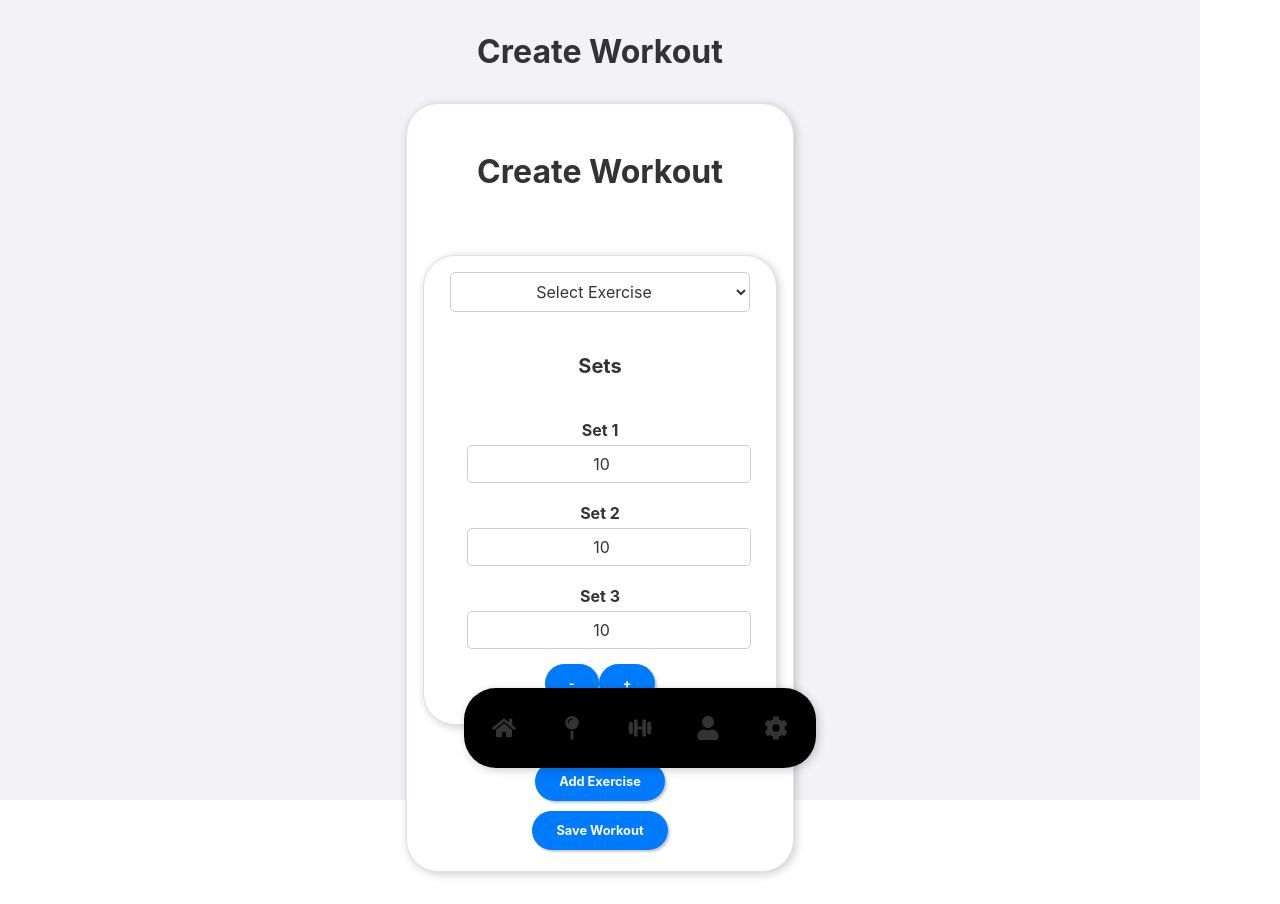
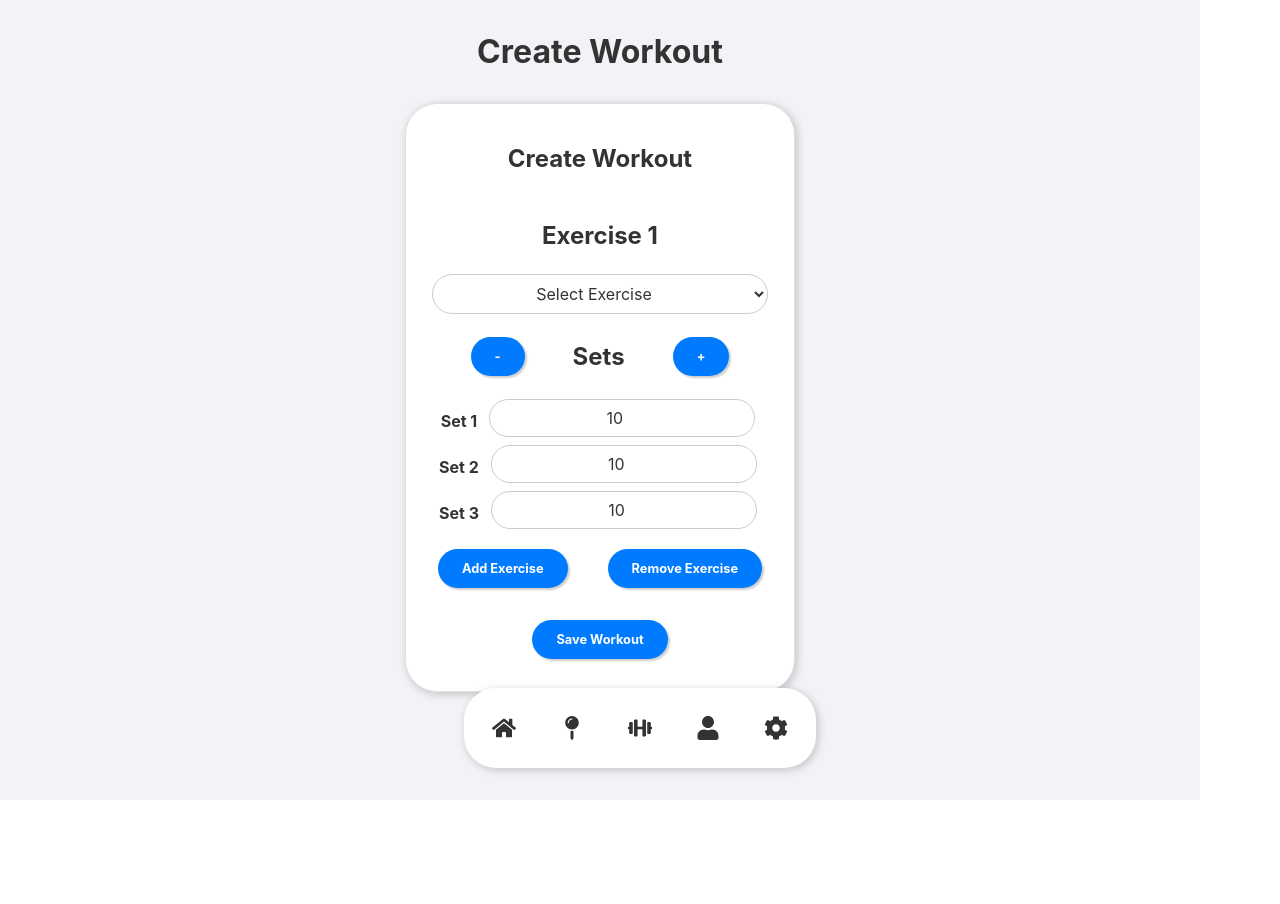
Before and after one commit to Jararered/fitness-framework, a React (Vite) app: page /create in a window 1280 px wide. After the commit the page ends 800 px from the top, so only its background shows below. Built offline with nearby package versions, Linux system fonts and the light colour scheme.

Commit message:
Refactor styles and components for improved UI consistency; update EquipmentToggle and DockBar styles, enhance ExercisePage functionality, and modify workout settings structure

```diff
--- a/src/components/DockBar.css
+++ b/src/components/DockBar.css
@@ -1,8 +1,7 @@
 @import "../styles/variables.css";
 
 .dockbar {
-    /* background-color: var(--card-background); */
-    background-color: #000000;
+    background-color: var(--card-background);
     box-shadow: var(--card-shadow);
 
     border-radius: 2rem;
@@ -16,20 +15,26 @@
     z-index: 1000;
 }
 
-.icon-button svg {
-    color: var(--text-color);
-    margin: auto;
-}
-
 .icon-button {
     border-radius: 1.5rem;
     cursor: pointer;
     display: flex;
     height: 4rem;
     width: 4rem;
+    transition: all 200ms;
 }
 
 .icon-button:hover {
     color: var(--button-background);
     background-color: var(--toggle-hover);
 }
+
+.icon-button svg {
+    color: var(--text-color);
+    margin: auto;
+    transition: all 200ms;
+}
+
+.icon-button:hover svg {
+    color: var(--button-background);
+}
--- a/src/components/EquipmentToggle.css
+++ b/src/components/EquipmentToggle.css
@@ -14,7 +14,7 @@
     margin: 10px;
     padding: 10px 5px 5px;
     background-color: var(--card-background);
-    border-radius: 2rem;
+    border-radius: 1rem;
     border: 1px solid var(--card-border);
     box-shadow: var(--card-shadow);
     cursor: pointer;
--- a/src/context/WorkoutContext.tsx
+++ b/src/context/WorkoutContext.tsx
@@ -6,7 +6,7 @@ interface Settings {
     name: string;
     weight: number;
     height: number;
-    unit: "lb" | "kg";
+    unit: "imperial" | "metric";
     darkMode: boolean;
 }
 
@@ -29,14 +29,19 @@ interface WorkoutContextType {
     equipment: string[];
     categories: string[];
     difficulties: string[];
+
     workoutPlans: WorkoutPlan[];
     setWorkoutPlans: React.Dispatch<React.SetStateAction<WorkoutPlan[]>>;
+
     workoutLogs: WorkoutLog[];
     setWorkoutLogs: React.Dispatch<React.SetStateAction<WorkoutLog[]>>;
+
     settings: Settings;
     setSettings: React.Dispatch<React.SetStateAction<Settings>>;
+
     equipmentConfigs: EquipmentConfig[];
     setEquipmentConfigs: React.Dispatch<React.SetStateAction<EquipmentConfig[]>>;
+
     workoutState: WorkoutState;
     setWorkoutState: React.Dispatch<React.SetStateAction<WorkoutState>>;
 }
@@ -84,7 +89,7 @@ export const WorkoutProvider = ({ children }: { children: ReactNode }) => {
         const saved = localStorage.getItem("settings");
         return saved
             ? JSON.parse(saved)
-            : { name: "", weight: 0, height: 0, unit: "kg", darkMode: false };
+            : { name: "", weight: 0, height: 0, unit: "metric", darkMode: false };
     });
     const [equipmentConfigs, setEquipmentConfigs] = useState<EquipmentConfig[]>(() => {
         const saved = localStorage.getItem("equipmentConfigs");
--- a/src/pages/ExercisePage.tsx
+++ b/src/pages/ExercisePage.tsx
@@ -14,7 +14,7 @@ const ExercisePage: React.FC = () => {
     const isLastSet = workoutState.currentSetIndex === currentExercise.reps.length - 1;
     const isLastExercise = workoutState.currentExerciseIndex === workoutState.currentPlan.exercises.length - 1;
 
-    const next = () => {
+    const handleNext = () => {
         // Update repsCompleted and weightsUsed
         const updatedReps = [...workoutState.repsCompleted];
         const updatedWeights = [...workoutState.weightsUsed];
@@ -75,11 +75,11 @@ const ExercisePage: React.FC = () => {
                 <input
                     type="number"
                     min="0"
-                    step="0.5"
+                    step="2.5"
                     value={weightInput}
                     onChange={(e) => setWeightInput(Math.max(0, Number(e.target.value)))}
                 />
-                <button onClick={next}>Next</button>
+                <button onClick={handleNext}>Next</button>
             </div>
         </div>
     );
--- a/src/pages/WorkoutCreationPage.tsx
+++ b/src/pages/WorkoutCreationPage.tsx
@@ -14,19 +14,19 @@ const WorkoutCreationPage: React.FC = () => {
     ]);
     const navigate = useNavigate();
 
-    const updateReps = (exerciseIndex: number, repIndex: number, value: number) => {
+    const handleUpdateReps = (exerciseIndex: number, repIndex: number, value: number) => {
         const newPlan = [...plan];
         newPlan[exerciseIndex].reps[repIndex] = Math.max(1, value);
         setPlan(newPlan);
     };
 
-    const addSet = (exerciseIndex: number) => {
+    const handleIncreaseSets = (exerciseIndex: number) => {
         const newPlan = [...plan];
         newPlan[exerciseIndex].reps.push(10);
         setPlan(newPlan);
     };
 
-    const removeSet = (exerciseIndex: number) => {
+    const handleDecreaseSets = (exerciseIndex: number) => {
         const newPlan = [...plan];
         if (newPlan[exerciseIndex].reps.length > 1) {
             newPlan[exerciseIndex].reps.pop();
@@ -34,11 +34,17 @@ const WorkoutCreationPage: React.FC = () => {
         }
     };
 
-    const addExercise = () => {
+    const handleAddExercise = () => {
         setPlan([...plan, { exercise: "", reps: [10, 10, 10] }]);
     };
 
-    const saveWorkout = () => {
+    const handleRemoveExercise = () => {
+        if (plan.length > 1) {
+            setPlan(plan.slice(0, plan.length - 1));
+        }
+    }
+
+    const handleSaveWorkout = () => {
         const validPlan = plan
             .filter((p) => p.exercise && p.reps.every((r) => r > 0))
             .map((p) => ({ exercise: p.exercise, reps: p.reps }));
@@ -60,9 +66,10 @@ const WorkoutCreationPage: React.FC = () => {
         <div className="workout-creation-page">
             <h1>Create Workout</h1>
             <div className="card">
-                <h1>Create Workout</h1>
+                <h2>Create Workout</h2>
                 {plan.map((p, exerciseIndex) => (
-                    <div key={exerciseIndex} className="card">
+                    <div key={exerciseIndex} >
+                        <h2>Exercise {exerciseIndex + 1}</h2>
                         <select
                             value={p.exercise}
                             onChange={(e) => {
@@ -78,26 +85,30 @@ const WorkoutCreationPage: React.FC = () => {
                                 </option>
                             ))}
                         </select>
-                        <h2>Sets</h2>
+                        <span>
+                            <button className="adjust" onClick={() => handleDecreaseSets(exerciseIndex)}>-</button>
+                            <h2>Sets</h2>
+                            <button className="adjust" onClick={() => handleIncreaseSets(exerciseIndex)}>+</button>
+                        </span>
                         {p.reps.map((rep, repIndex) => (
-                            <div key={repIndex}>
+                            <span key={repIndex}>
                                 <label>Set {repIndex + 1}</label>
                                 <input
                                     type="number"
                                     value={rep}
-                                    onChange={(e) => updateReps(exerciseIndex, repIndex, Number(e.target.value))}
+                                    onChange={(e) => handleUpdateReps(exerciseIndex, repIndex, Number(e.target.value))}
                                     min="1"
+                                    step="1"
                                 />
-                            </div>
+                            </span>
                         ))}
-                        <div>
-                            <button className="set-adjust" onClick={() => removeSet(exerciseIndex)}>-</button>
-                            <button className="set-adjust" onClick={() => addSet(exerciseIndex)}>+</button>
-                        </div>
                     </div>
                 ))}
-                <button onClick={addExercise}>Add Exercise</button>
-                <button onClick={saveWorkout}>Save Workout</button>
+                <span>
+                    <button onClick={handleAddExercise}>Add Exercise</button>
+                    <button className="caution" onClick={handleRemoveExercise}>Remove Exercise</button>
+                </span>
+                <button onClick={handleSaveWorkout}>Save Workout</button>
             </div>
         </div>
     );
--- a/src/styles/styles.css
+++ b/src/styles/styles.css
@@ -25,18 +25,24 @@ body {
     color: var(--text-color);
 }
 
-h1,
-h2 {
-    color: var(--text-color);
+p {
+    margin: 0.5rem;
+}
+
+h1 {
     font-size: 2rem;
     margin: 2rem;
 }
 
 h2 {
-    font-size: 20px;
+    font-size: 1.5rem;
+    margin: 1.5rem;
 }
 
-
+h3 {
+    font-size: 1.25rem;
+    margin: 1.25rem;
+}
 
 button {
     display: inline-block;
@@ -49,7 +55,7 @@ button {
     border: none;
     border-radius: 2rem;
     cursor: pointer;
-    margin: 5px auto;
+    margin: 1rem;
     transition: all 100ms;
 }
 
@@ -63,6 +69,13 @@ button:active {
     transform: translate(2px, 2px);
 }
 
+button .adjust {
+    width: 0.5rem;
+    height: 0.5rem;
+    padding: 0.5rem;
+    margin: 0;
+}
+
 label {
     display: block;
     margin: 10px 0 5px;
@@ -71,17 +84,26 @@ label {
 
 input,
 select {
-    display: block;
-    padding: 8px;
-    font-size: 16px;
-    width: 100%;
-    max-width: 300px;
-    margin: 0 auto 10px;
+    color: var(--text-color);
     background-color: var(--input-background);
     border: 1px solid var(--input-border);
-    border-radius: 5px;
-    color: var(--text-color);
+    display: block;
+    padding: 0.5rem;
+    font-size: 1rem;
+    border-radius: 2rem;
     text-align: center;
+    margin: 0.25rem;
+}
+
+button .caution {
+    color: var(--caution-color);
+}
+
+span {
+    display: flex;
+    justify-content: center;
+    align-items: center;
+    gap: 0.5rem;
 }
 
 .card {
--- a/src/styles/variables.css
+++ b/src/styles/variables.css
@@ -8,6 +8,8 @@
     --card-shadow: 2px 2px 10px rgba(0, 0, 0, 0.2);
     --button-background: #007bff;
     --button-hover: #0056b3;
+    --caution-color: #dc3545;
+    --caution-hover: #bd2130;
     --input-background: #fff;
     --input-border: #ccc;
     --toggle-background: #e0e0e0;
@@ -22,6 +24,8 @@
     --card-shadow: 2px 2px 10px rgba(0, 0, 0, 0.4);
     --button-background: #1e90ff;
     --button-hover: #4682b4;
+    --caution-color: #ff6347;
+    --caution-hover: #ff4500;
     --input-background: #333;
     --input-border: #555;
     --toggle-background: #404040;
```
Also changed, not shown: src/pages/EquipmentSelectionPage.tsx (+8 -4 lines), src/pages/HomePage.tsx (+7 -9 lines), src/pages/SettingsPage.tsx (+48 -15 lines), manifest.json.
